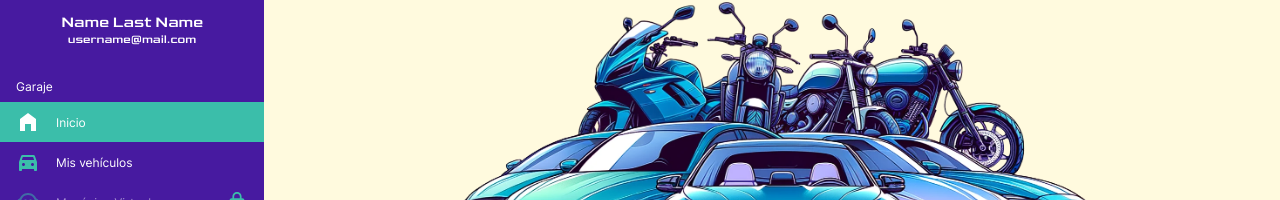
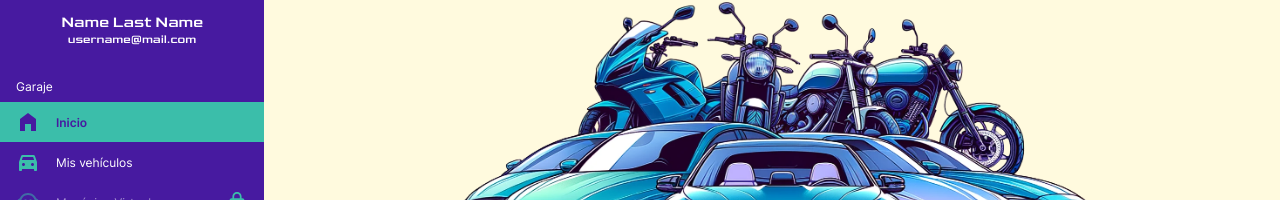
Before and after one commit to gonzalo-plaza/gearglen, a React (Vite) app: page / in a window 1280 px wide. Shown: the part 147-347 px from the top of the page. Built offline with nearby package versions, Linux system fonts and the light colour scheme.

Commit message:
Sidebar Item: Change text color and improve color contrast

```diff
--- a/src/styles/components/sidebar/items/_sidebarItem.scss
+++ b/src/styles/components/sidebar/items/_sidebarItem.scss
@@ -51,8 +51,15 @@
 	&.active {
 		background-color: $secondary-color;
 
-		& .sidebar-nav-link__icon {
-			color: #fff;
+		& .sidebar-nav-link{
+			&__icon {
+				color: $primary-color;
+			}
+
+			&__text{
+				color: $primary-color;
+				font-weight: 600;
+			}
 		}
 	}
 }
```
